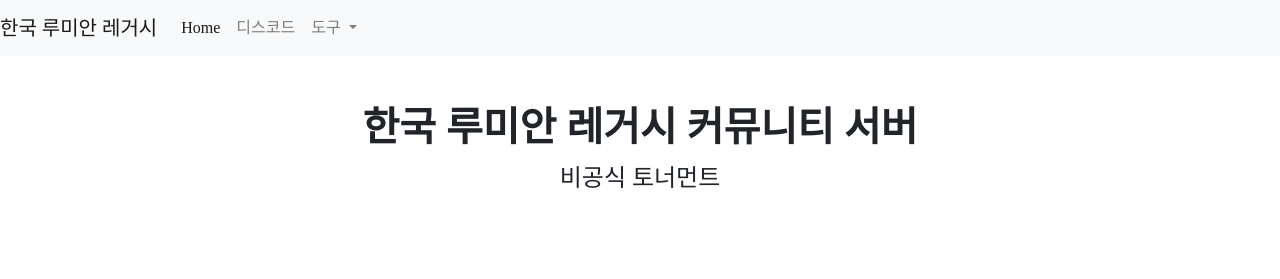
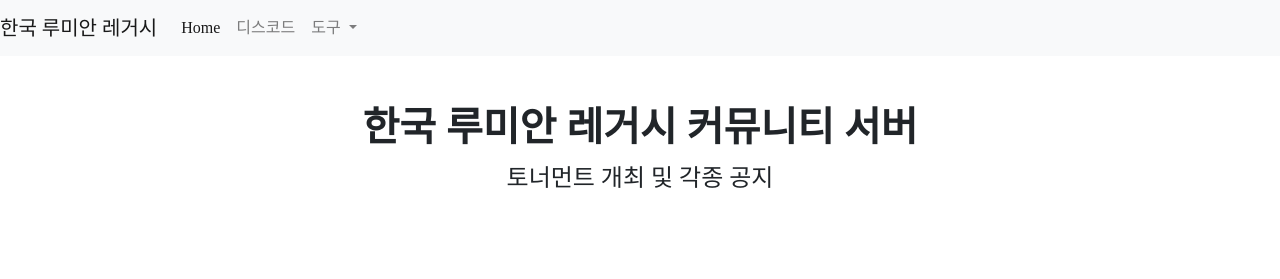
Before and after one commit to gimjangmaster/korea-loonian-legacy, a plain HTML site: page index.html in a window 1280 px wide. Shown: the top 279 px of the page. Drawn offline with nearby package versions, Linux system fonts and the light colour scheme; a web font is replaced by a local one.

Commit message:
Revise index.html structure and content
Updated the main content and structure of the index.html file, including navbar and footer adjustments.

```diff
--- a/index.html
+++ b/index.html
@@ -61,7 +61,8 @@
   <!-- 대문 시작 -->
   <div class="p-5 mb-4 bg-gray text-blak rounded-3 text-center">
     <h1 class="display-8 fw-bold">한국 루미안 레거시 커뮤니티 서버</h1>
-    <p class="fs-4">비공식 토너먼트</p>
+    <p class="fs-4">토너먼트 개최 및 각종 공지</p>
+
 
 
 
@@ -141,4 +142,5 @@
     crossorigin="anonymous"></script>
 </body>
 
+
 </html>
```
